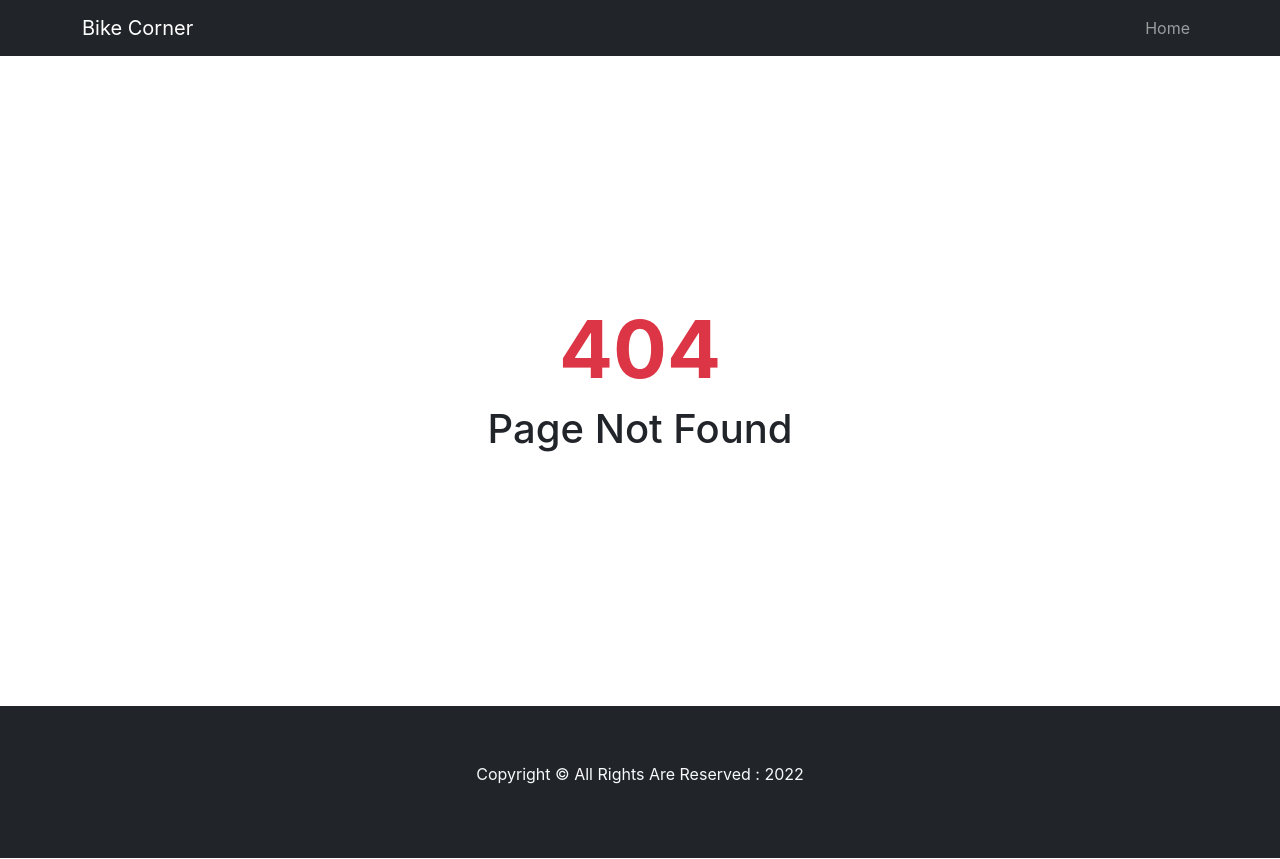
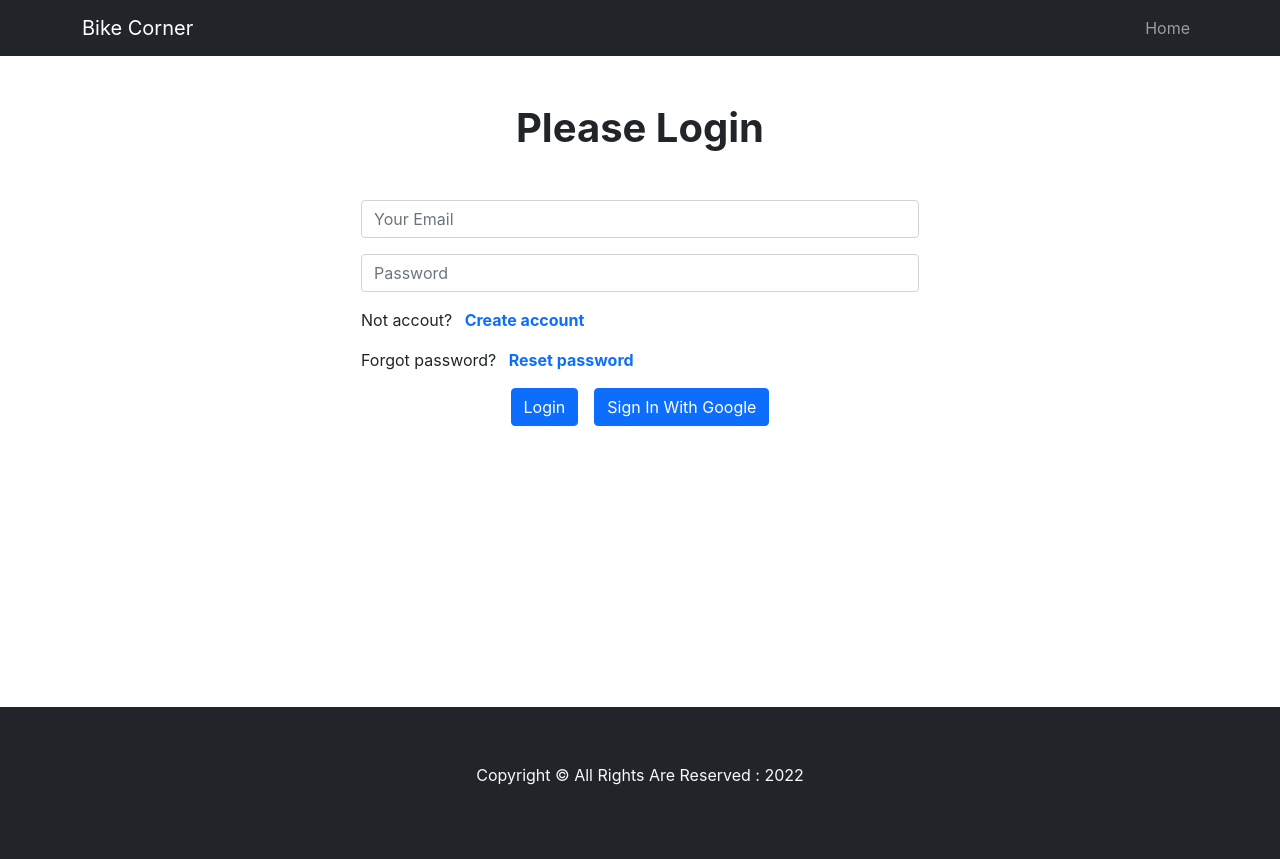
Before and after one commit to coderrakibul/assignment-11-client-side, a React (Create React App) app: page /login in a window 1280 px wide. Before the commit this address had no page. Built offline with nearby package versions, Linux system fonts and the light colour scheme; the HTML template or start-up script is replaced by a standard one.

Commit message:
login updated

```diff
--- a/src/App.js
+++ b/src/App.js
@@ -3,6 +3,7 @@ import './App.css';
 import Footer from './components/Footer/Footer';
 import Header from './components/Header/Header ';
 import Home from './components/Home/Home';
+import Login from './components/Login/Login';
 import NotFound from './components/NotFound/NotFound';
 import Register from './components/Register/Register';
 
@@ -14,6 +15,7 @@ function App() {
         <Route path="/" element={<Home></Home>}></Route>
         <Route path="/home" element={<Home></Home>}></Route>
         <Route path="/register" element={<Register></Register>}></Route>
+        <Route path="/login" element={<Login></Login>}></Route>
         <Route path="*" element={<NotFound></NotFound>}></Route>
       </Routes>
       <Footer></Footer>
--- /dev/null
+++ b/src/components/Login/Login.css
@@ -0,0 +1,3 @@
+.reset-password:hover{
+    cursor:pointer;
+}
--- /dev/null
+++ b/src/components/Login/Login.js
@@ -0,0 +1,80 @@
+import React, { useState } from 'react';
+import { Button, Form } from 'react-bootstrap';
+import { useSignInWithEmailAndPassword, useSignInWithGoogle } from 'react-firebase-hooks/auth';
+import { Link, useNavigate } from 'react-router-dom';
+import auth from '../../firebase.init';
+import './Login.css';
+
+
+const Login = () => {
+    const [email, setEmail] = useState('');
+    const [password, setPassword] = useState('');
+    const [
+        signInWithEmailAndPassword,
+        user,
+        loading,
+        error,
+    ] = useSignInWithEmailAndPassword(auth);
+
+    const [signInWithGoogle, googleUser] = useSignInWithGoogle(auth);
+    const navigate = useNavigate();
+
+
+    const handleSubmit = (event) => {
+        event.preventDefault();
+    }
+
+    if (error) {
+        return (
+            <div>
+                <p className='text-danger'>Error: {error.message}</p>
+            </div>
+        );
+    }
+
+    if (loading) {
+        return <p>Loading...</p>;
+    }
+
+    if (user || googleUser) {
+        navigate('/checkout')
+    }
+    return (
+        <div className='form-container container d-block mt-5 mb-5 align-items-center'>
+            <Form onSubmit={handleSubmit} className='register-form'>
+                <h1 className='text-center mb-4 fw-bold mb-5 '>Please Login</h1>
+
+
+                <Form.Group className="mb-3" controlId="formBasicEmail">
+
+                    <Form.Control type="email" name="email" placeholder="Your Email" onChange={(event) => setEmail(event.target.value)} />
+                </Form.Group>
+
+                <Form.Group className="mb-3" controlId="formBasicPassword">
+                    <Form.Control type="password" name="password" placeholder="Password" onChange={(event) => setPassword(event.target.value)} />
+                </Form.Group>
+
+                <div>
+                    <p>Not accout? <Link className="text-decoration-none fw-bold ms-2" to='/register'>Create account</Link> </p>
+                </div>
+
+                <div>
+                    <p>Forgot password? <Link className="text-decoration-none fw-bold ms-2" to='/reset'>Reset password</Link> </p>
+                </div>
+
+                <div className='d-flex justify-content-center'>
+                    <Button onClick={() => signInWithEmailAndPassword(email, password)} variant="primary" type="submit" className='me-2'>
+                        Login
+                    </Button>
+
+                    <Button onClick={() => signInWithGoogle()} variant="primary" type="submit" className='ms-2'>
+                        Sign In With Google
+                    </Button>
+                </div>
+
+            </Form>
+        </div>
+    );
+};
+
+export default Login;
```
Also changed, not shown: src/components/Inventory/Inventory.js (added, +11 -0 lines), src/components/Inventory/Inventory.css (added).
